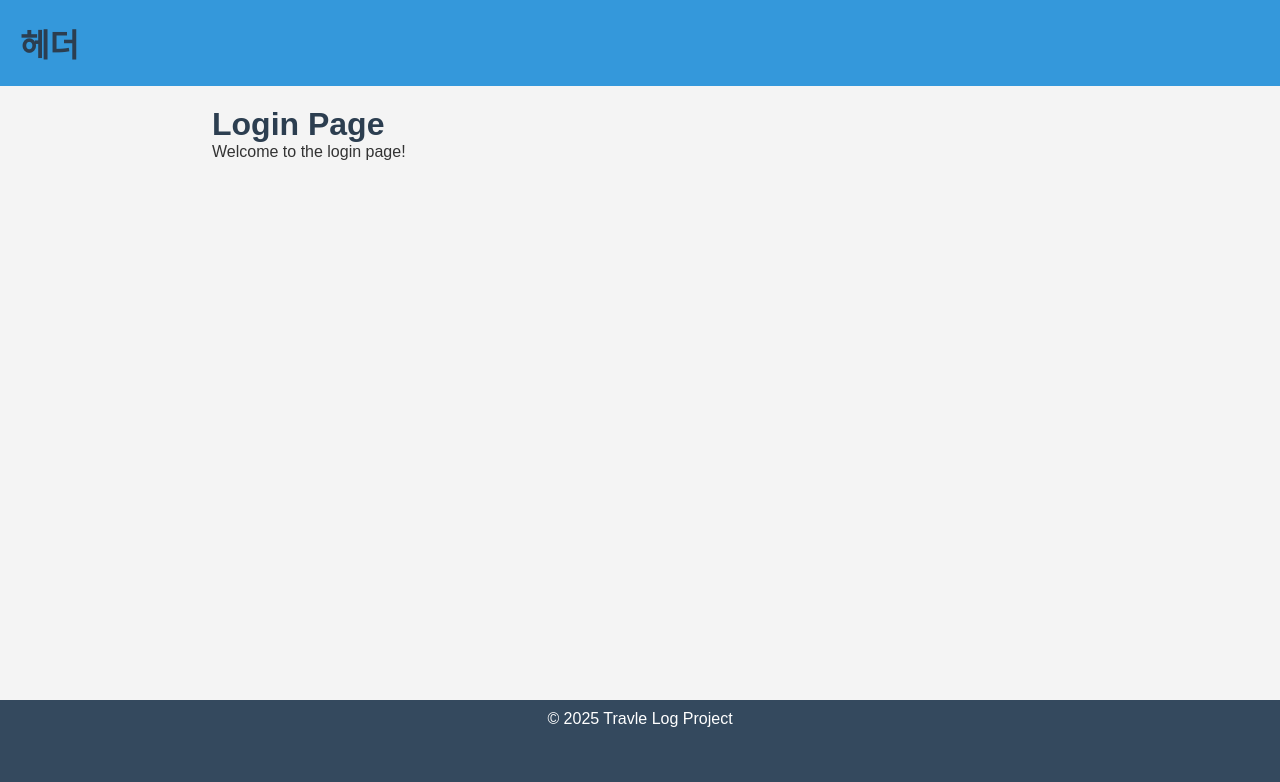
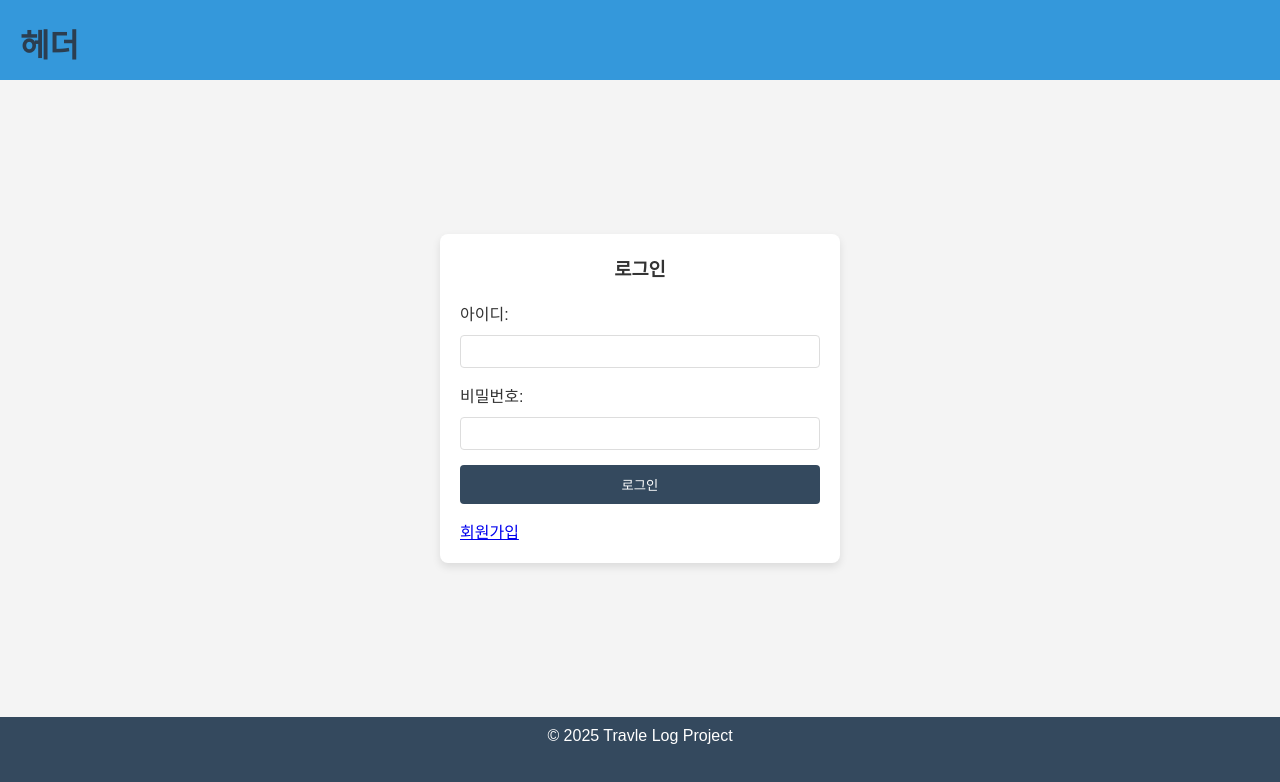
Before and after one commit to kimujin99/travel_log_vue, a Vue app: page /login in a window 1280 px wide. Shown: the top 782 px of the page. Built offline with nearby package versions, Linux system fonts and the light colour scheme.

Commit message:
로그인 폼 생성

```diff
--- a/src/App.vue
+++ b/src/App.vue
@@ -1,7 +1,7 @@
 <template>
-  <div id="app">
+  <div id="app" class="container">
     <Header />
-    <div class="container">
+    <div class="main-container">
       <router-view />
     </div>
     <Footer />
--- a/src/components/Login.vue
+++ b/src/components/Login.vue
@@ -1,12 +1,41 @@
 <template>
-  <div>
-    <h1>Login Page</h1>
-    <p>Welcome to the login page!</p>
-  </div>
-</template>
+    <div class="login-form">
+        <h3>로그인</h3>
+        <form @submit.prevent="handleLogin">
+            <div class="form-group">
+                <label for="username">아이디:</label>
+                <input type="text" id="username" v-model="username" required />
+            </div>
+            <div class="form-group">
+                <label for="password">비밀번호:</label>
+                <input type="password" id="password" v-model="password" required />
+            </div>
+            <div class="form-group">
+                <button type="submit" class="btnL">로그인</button>
+            </div>
+        </form>
+        <div class="">
+            <!-- <router-link to="/login">회원가입</router-link> -->
+            <a href="#">회원가입</a>
+        </div>
+    </div>
+  </template>
 
 <script>
 export default {
-  name: 'Login'
+  name: 'Login',
+  data() {
+    return {
+      username: "",
+      password: "",
+    };
+  },
+  methods: {
+    handleLogin() {
+      // 로그인 처리 로직
+      console.log("Username:", this.username);
+      console.log("Password:", this.password);
+    },
+  },
 }
 </script>
--- a/src/components/Main.vue
+++ b/src/components/Main.vue
@@ -2,6 +2,7 @@
   <div>
     <h1>Main Page</h1>
     <p>Welcome to the main page!</p>
+    <router-link to="/login">Go to Login Page</router-link>
   </div>
 </template>
 
--- a/src/styles/global.css
+++ b/src/styles/global.css
@@ -1,8 +1,11 @@
-* {
-    margin: 0;
-    padding: 0;
-    box-sizing: border-box;
-  }
+/* 모든 요소의 기본 스타일 초기화 */
+*,
+*::before,
+*::after {
+  margin: 0;
+  padding: 0;
+  box-sizing: border-box;
+}
 
   body {
     font-family: Arial, sans-serif;
@@ -14,21 +17,21 @@
     color: #2c3e50;
   }
 
-  .container {
-    width: 70%;
-    margin: 0 auto;
+  h3 {
+    text-align: center;
+    margin-bottom: 20px;
+  }
+
+  header {
+    position: fixed;
+    top: 0;
+    height: 80px;
+    width: 100%;
+    background-color: #3498db;
     padding: 20px;
   }
 
-  header {
-    background-color: #3498db;
-    padding: 20px;
-    color: white;
-  }
-
   footer {
-    position: fixed;
-    bottom: 0;
     height: 100px;
     width: 100%;
     background-color: #34495e;
@@ -36,3 +39,73 @@
     color: white;
     text-align: center;
   }
+
+  label {
+    display: block;
+    margin-bottom: 5px;
+  }
+
+  input {
+    width: 100%;
+    padding: 8px;
+    margin-top: 5px;
+    box-sizing: border-box;
+    border: 1px solid #ddd;
+    border-radius: 4px;
+  }
+
+  .btnL {
+    width: 100%;
+    padding: 10px;
+    background-color: #34495e;
+    color: white;
+    border: none;
+    border-radius: 4px;
+    cursor: pointer;
+  }
+
+  .btnL:hover {
+    background-color: #2c3e50;
+  }
+
+  .container {
+    display: flex;
+    flex-direction: column;
+    justify-content: center;
+    align-items: center;
+    height: 100vh;
+    width: 100vw;
+  }
+
+  .main-container {
+    display: flex;
+    justify-content: center;
+    align-items: center;
+    height: 100%;
+    width: 70%;
+    margin-top: 80px;
+    padding: 20px;
+  }
+
+  .login-container {
+    display: flex;
+    justify-content: center;
+    align-items: center;
+    height: calc(100vh - 100px);
+    background-color: #f4f4f4;
+    margin: 0;
+  }
+
+  .login-form {
+    background-color: white;
+    padding: 20px;
+    border-radius: 8px;
+    box-shadow: 0 4px 8px rgba(0, 0, 0, 0.1);
+    width: 100%;
+    max-width: 400px; /* 최대 너비 설정 */
+    box-sizing: border-box;
+  }
+
+  .form-group {
+    margin-bottom: 15px;
+  }
```
